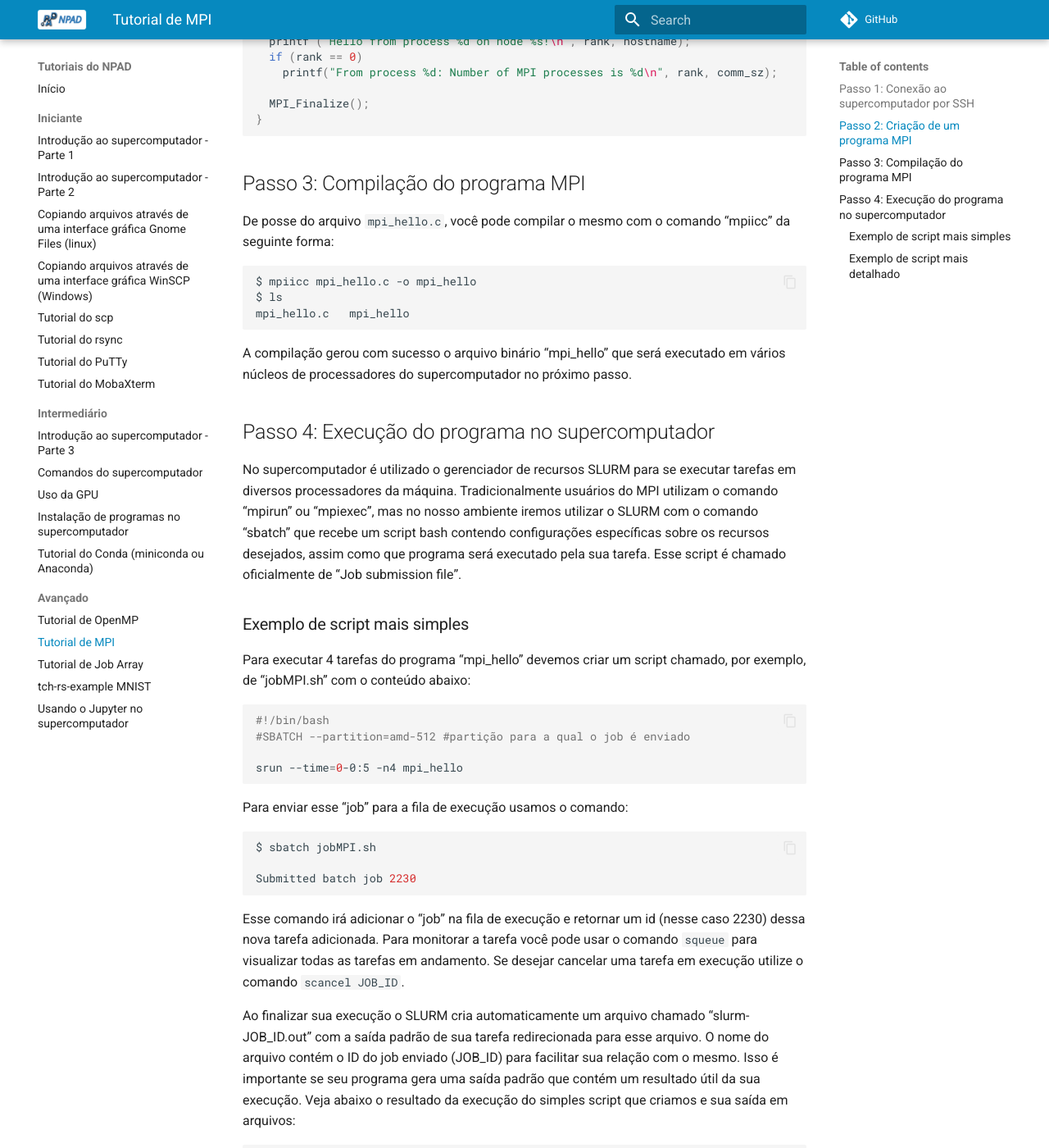
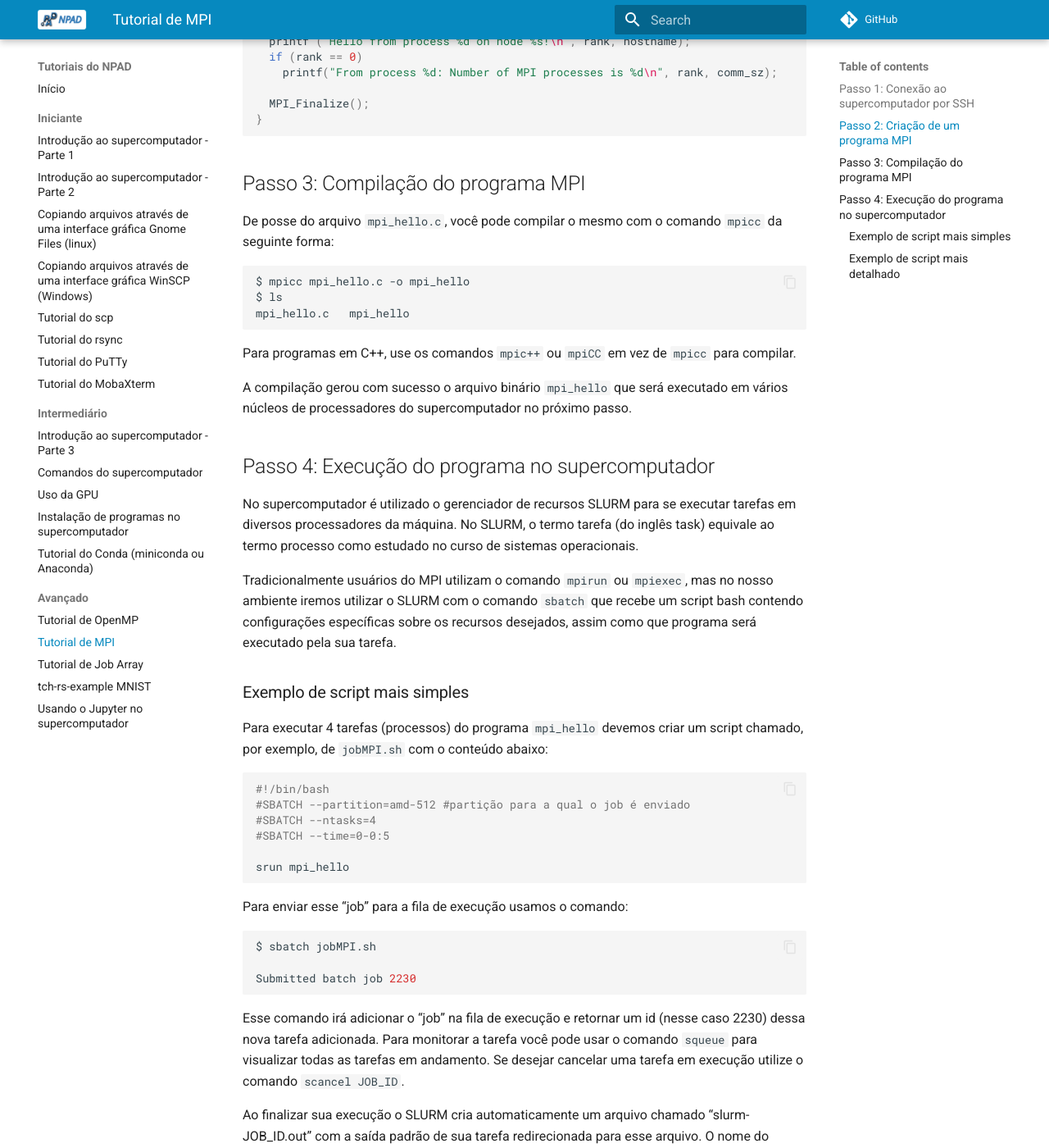
Before and after one commit to NPAD-UFRN/Tutorials, an MkDocs documentation site: the page built from docs/advanced/mpi_tutorial.md, in a window 1280 px wide and 1400 px high, scrolled down 2130 px. Shown: the whole window at 82% size. Built offline with MkDocs 1.6.1 and Material for MkDocs 9.7.7, drawn with Linux system fonts in a browser that asks for light colours; comment, search, counter and statistics services are not loaded; some of the changed text lies outside the part shown.

Commit message:
update mpi_tutorial.md

````diff
--- a/docs/advanced/mpi_tutorial.md
+++ b/docs/advanced/mpi_tutorial.md
@@ -68,29 +68,35 @@ int main (int argc, char *argv[])
 
 ## Passo 3: Compilação do programa MPI
 
-De posse do arquivo `mpi_hello.c`, você pode compilar o mesmo com o comando “mpiicc” da seguinte forma:
+De posse do arquivo `mpi_hello.c`, você pode compilar o mesmo com o comando `mpicc` da seguinte forma:
 
 ```bash
-$ mpiicc mpi_hello.c -o mpi_hello
+$ mpicc mpi_hello.c -o mpi_hello
 $ ls
 mpi_hello.c   mpi_hello
 ```
+ Para programas em C++, use os comandos `mpic++` ou `mpiCC` em vez de `mpicc` para compilar.
 
-A compilação gerou com sucesso o arquivo binário “mpi_hello” que será executado em vários núcleos de processadores do supercomputador no próximo passo.
+
+A compilação gerou com sucesso o arquivo binário `mpi_hello` que será executado em vários núcleos de processadores do supercomputador no próximo passo.
 
 ## Passo 4: Execução do programa no supercomputador
 
-No supercomputador é utilizado o gerenciador de recursos SLURM para se executar tarefas em diversos processadores da máquina. Tradicionalmente usuários do MPI utilizam o comando “mpirun” ou “mpiexec”, mas no nosso ambiente iremos utilizar o SLURM com o comando “sbatch” que recebe um script bash contendo configurações específicas sobre os recursos desejados, assim como que programa será executado pela sua tarefa. Esse script é chamado oficialmente de “Job submission file”.
+No supercomputador é utilizado o gerenciador de recursos SLURM para se executar tarefas em diversos processadores da máquina. No SLURM, o termo tarefa (do inglês task) equivale ao termo processo como estudado no curso de sistemas operacionais.
+
+Tradicionalmente usuários do MPI utilizam o comando `mpirun` ou `mpiexec`, mas no nosso ambiente iremos utilizar o SLURM com o comando `sbatch` que recebe um script bash contendo configurações específicas sobre os recursos desejados, assim como que programa será executado pela sua tarefa.
 
 ### Exemplo de script mais simples
 
-Para executar 4 tarefas do programa “mpi_hello” devemos criar um script chamado, por exemplo, de “jobMPI.sh” com o conteúdo abaixo:
+Para executar 4 tarefas (processos) do programa `mpi_hello` devemos criar um script chamado, por exemplo, de `jobMPI.sh` com o conteúdo abaixo:
 
 ```bash
 #!/bin/bash
 #SBATCH --partition=amd-512 #partição para a qual o job é enviado
+#SBATCH --ntasks=4
+#SBATCH --time=0-0:5
 
-srun --time=0-0:5 -n4 mpi_hello
+srun mpi_hello
 ```
 
 Para enviar esse “job” para a fila de execução usamos o comando:
@@ -150,17 +155,16 @@ Repare que agora o script contém vários parâmetros que foram adicionados. A d
 - `error`: Arquivo de saída de erro do programa
 - `nodes`: Quantidade de nós alocados para o programa
 - `ntasks-per-node`: Número de processos em um mesmo nó (normalmente 1 para jobs OpenMP) - Útil para jobs MPI
-- `cpus-per-task`: Número de núcleos de CPU alocados para um processo do programa
 - `time`: Tempo máximo para execução do job (nesse exemplo = 5 min). Caso o job ainda não tenha terminado, após esse tempo ele será cancelado. Formato: dias-horas:minutos
 
-Observa-se, então, que foram requisitados 2 (valor de --nodes) nós para os jobs e que em cada nó serão criados 2 (valor de --ntasks-per-node) processos. O comando “srun mpi_hello” agora não deve mais conter o número de tarefas que será executada, uma vez que isso já está definido anteriormente no script. Veja sua execução:
+Observa-se, então, que foram requisitados 2 (valor de --nodes) nós para os jobs e que em cada nó serão criados 2 (valor de --ntasks-per-node) processos. Veja sua execução:
 
 ```bash
 $ sbatch jobMPI.sh
 
 Submitted batch job 2236
 
-[seuUsuario@service0 ~]$  cat slurm-2236.out
+$ cat slurm-2236.out
 
 Hello from process 3 on node r1i1n2!
 
````
Also changed, not shown: other parts of docs/advanced/mpi_tutorial.md (+1 -2 lines).
